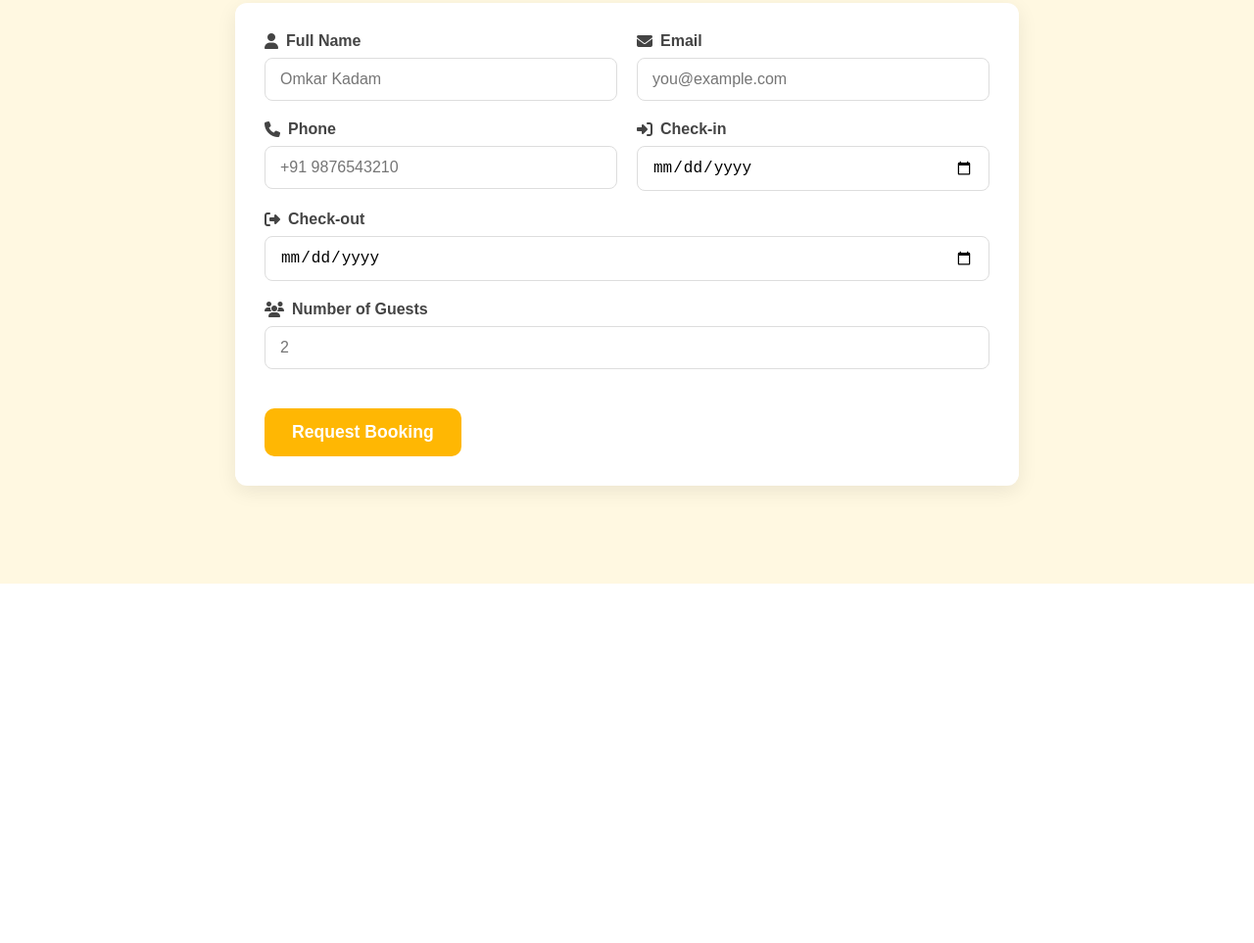
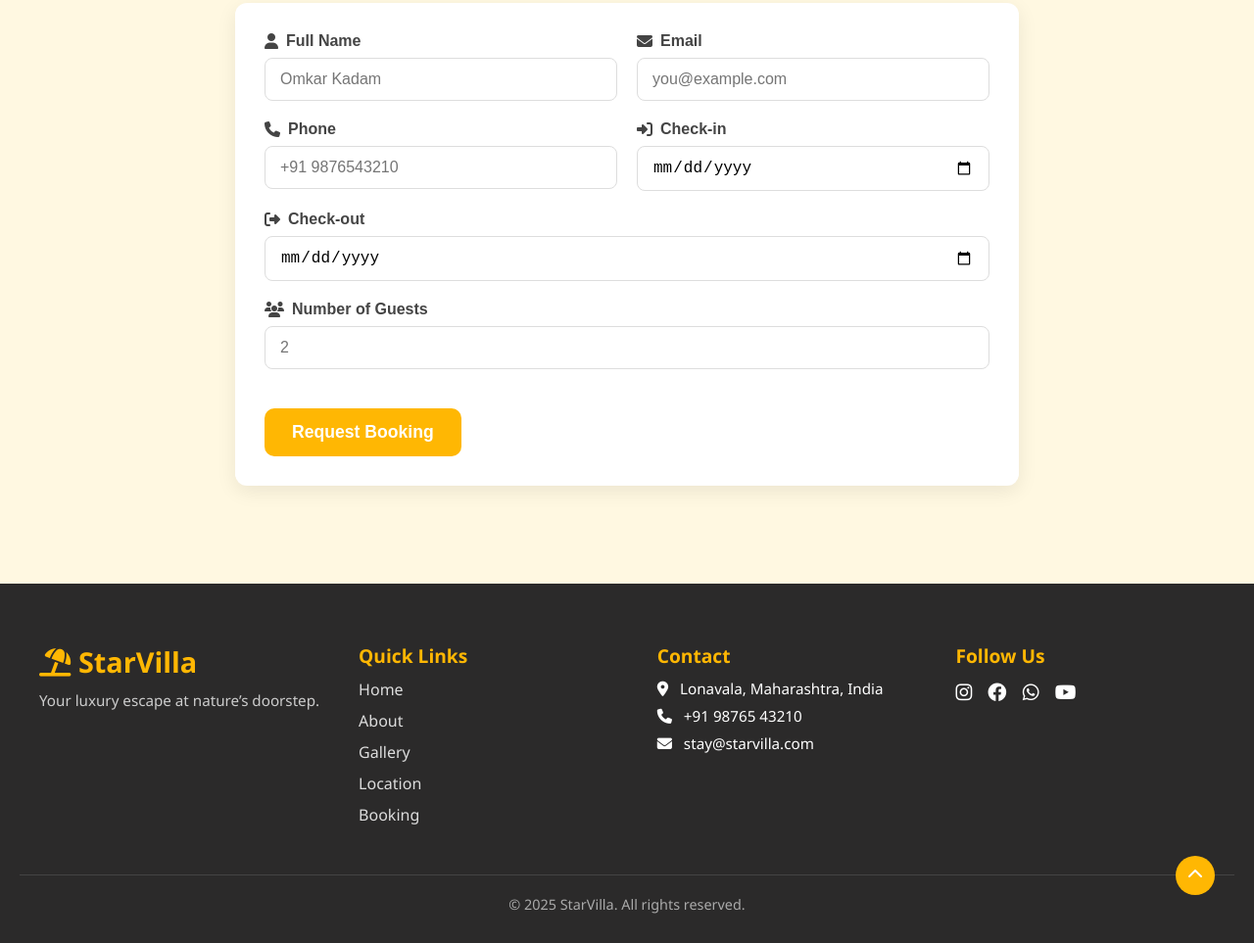
Before and after one commit to Omkarkadam-dev/Project-Star_Villa, a plain HTML site: page index.html in a window 1280 px wide. Shown: the part 3070-4033 px from the top of the page at 98% size. Before the commit the page ends 3666 px from the top, so only its background shows below. Drawn offline with Linux system fonts and the light colour scheme.

Commit message:
add footer section

```diff
--- a/index.html
+++ b/index.html
@@ -238,6 +238,49 @@
   </div>
 </section>
 
+<footer class="villa-footer" id="footer">
+  <div class="footer-container">
+    <div class="footer-brand">
+      <h3><i class="fas fa-umbrella-beach"></i> StarVilla</h3>
+      <p>Your luxury escape at nature’s doorstep.</p>
+    </div>
+
+    <div class="footer-links">
+      <h4>Quick Links</h4>
+      <ul>
+        <li><a href="#hero">Home</a></li>
+        <li><a href="#about">About</a></li>
+        <li><a href="#gallery">Gallery</a></li>
+        <li><a href="#location">Location</a></li>
+        <li><a href="#booking">Booking</a></li>
+      </ul>
+    </div>
+
+    <div class="footer-contact">
+      <h4>Contact</h4>
+      <p><i class="fas fa-map-marker-alt"></i> Lonavala, Maharashtra, India</p>
+      <p><i class="fas fa-phone"></i> +91 98765 43210</p>
+      <p><i class="fas fa-envelope"></i> stay@starvilla.com</p>
+    </div>
+
+    <div class="footer-social">
+      <h4>Follow Us</h4>
+      <div class="social-icons">
+        <a href="#"><i class="fab fa-instagram"></i></a>
+        <a href="#"><i class="fab fa-facebook"></i></a>
+        <a href="#"><i class="fab fa-whatsapp"></i></a>
+        <a href="#"><i class="fab fa-youtube"></i></a>
+      </div>
+    </div>
+  </div>
+
+  <div class="footer-bottom">
+    <p>&copy; 2025 StarVilla. All rights reserved.</p>
+    <button id="scrollTopBtn" title="Go to top"><i class="fas fa-chevron-up"></i></button>
+  </div>
+</footer>
+
+
 
   <script src="script.js"></script>
 </body>
--- a/script.js
+++ b/script.js
@@ -86,3 +86,12 @@ document.getElementById('bookingForm').addEventListener('submit', function (e) {
   document.getElementById('bookingResponse').style.color = 'green';
   document.getElementById('bookingForm').reset();
 });
+
+
+// Scroll to Top Button
+document.getElementById("scrollTopBtn").addEventListener("click", () => {
+  window.scrollTo({
+    top: 0,
+    behavior: "smooth",
+  });
+});
--- a/style.css
+++ b/style.css
@@ -521,3 +521,137 @@ input:focus {
     flex: 1 1 100%;
   }
 }
+
+
+.villa-footer {
+  background-color: #2b2a2a;
+  color: #fff;
+  padding: 60px 20px 30px;
+  font-family: 'Segoe UI', sans-serif;
+  position: relative;
+}
+
+.footer-container {
+  display: flex;
+  flex-wrap: wrap;
+  justify-content: space-between;
+  gap: 40px;
+  max-width: 1200px;
+  margin: auto;
+}
+
+.footer-brand h3 {
+  font-size: 1.8rem;
+  color: #ffb703;
+  margin-bottom: 10px;
+}
+
+.footer-brand p {
+  font-size: 0.95rem;
+  color: #ccc;
+}
+
+.footer-links,
+.footer-contact,
+.footer-social {
+  flex: 1 1 200px;
+}
+
+.footer-links h4,
+.footer-contact h4,
+.footer-social h4 {
+  font-size: 1.2rem;
+  color: #ffb703;
+  margin-bottom: 10px;
+}
+
+.footer-links ul {
+  list-style: none;
+  padding: 0;
+}
+
+.footer-links li {
+  margin-bottom: 10px;
+}
+
+.footer-links a {
+  color: #ddd;
+  text-decoration: none;
+  transition: color 0.3s;
+}
+
+.footer-links a:hover {
+  color: #ffb703;
+}
+
+.footer-contact p {
+  margin: 8px 0;
+  font-size: 0.95rem;
+}
+
+.footer-contact i {
+  margin-right: 8px;
+}
+
+.social-icons a {
+  display: inline-block;
+  margin-right: 12px;
+  font-size: 1.2rem;
+  color: #fff;
+  transition: transform 0.3s ease, color 0.3s ease;
+}
+
+.social-icons a:hover {
+  color: #ffb703;
+  transform: scale(1.2);
+}
+
+.footer-bottom {
+  border-top: 1px solid #444;
+  margin-top: 40px;
+  padding-top: 20px;
+  text-align: center;
+  position: relative;
+}
+
+.footer-bottom p {
+  color: #aaa;
+  font-size: 0.9rem;
+}
+
+#scrollTopBtn {
+  position: absolute;
+  right: 20px;
+  top: -20px;
+  background-color: #ffb703;
+  color: #fff;
+  border: none;
+  border-radius: 50%;
+  width: 40px;
+  height: 40px;
+  font-size: 1rem;
+  cursor: pointer;
+  transition: background 0.3s ease;
+}
+
+#scrollTopBtn:hover {
+  background-color: #e0a500;
+}
+
+@media (max-width: 768px) {
+  .footer-container {
+    flex-direction: column;
+    gap: 30px;
+    text-align: center;
+  }
+
+  .footer-bottom {
+    position: relative;
+    padding-top: 30px;
+  }
+
+  #scrollTopBtn {
+    top: -10px;
+    right: calc(50% - 20px);
+  }
+}
```
